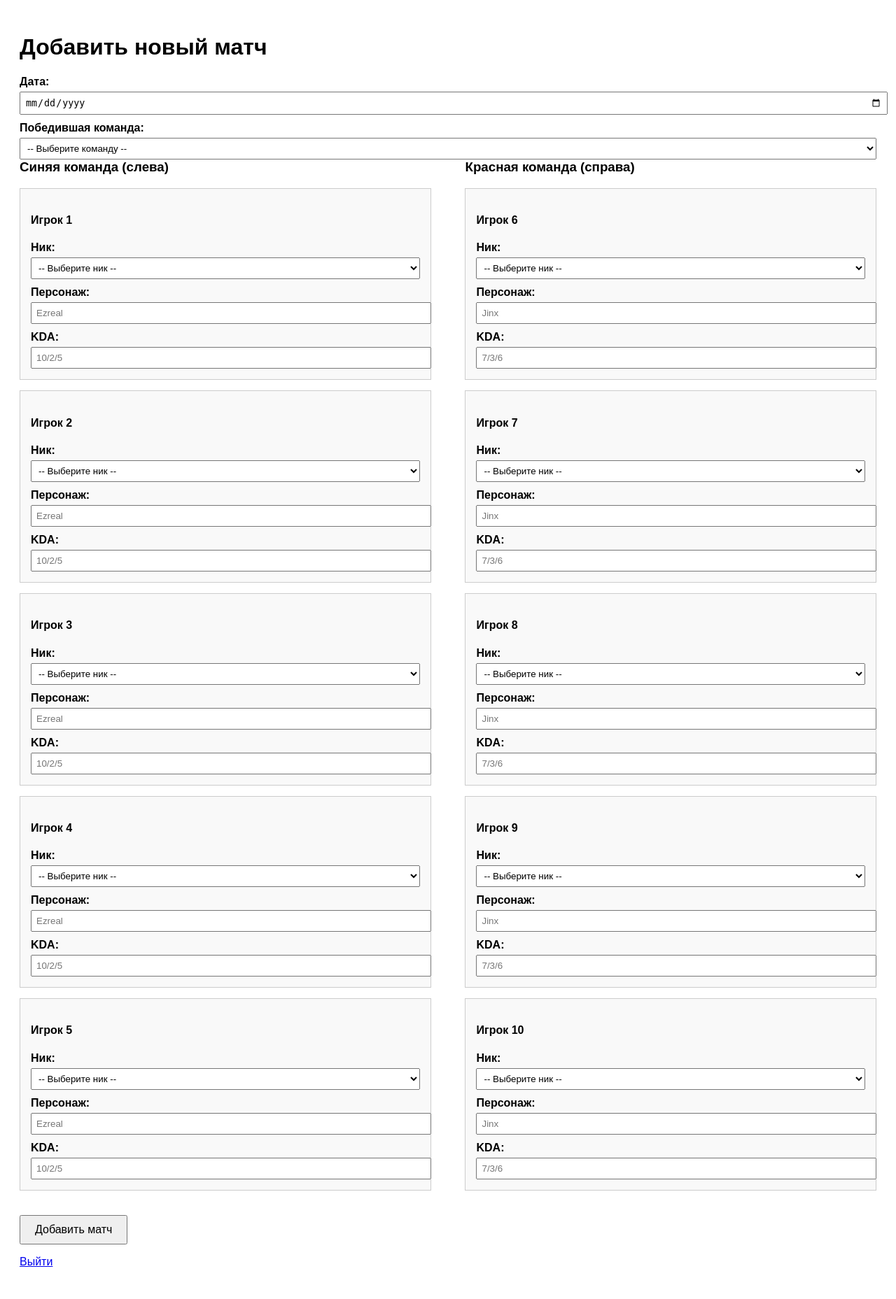
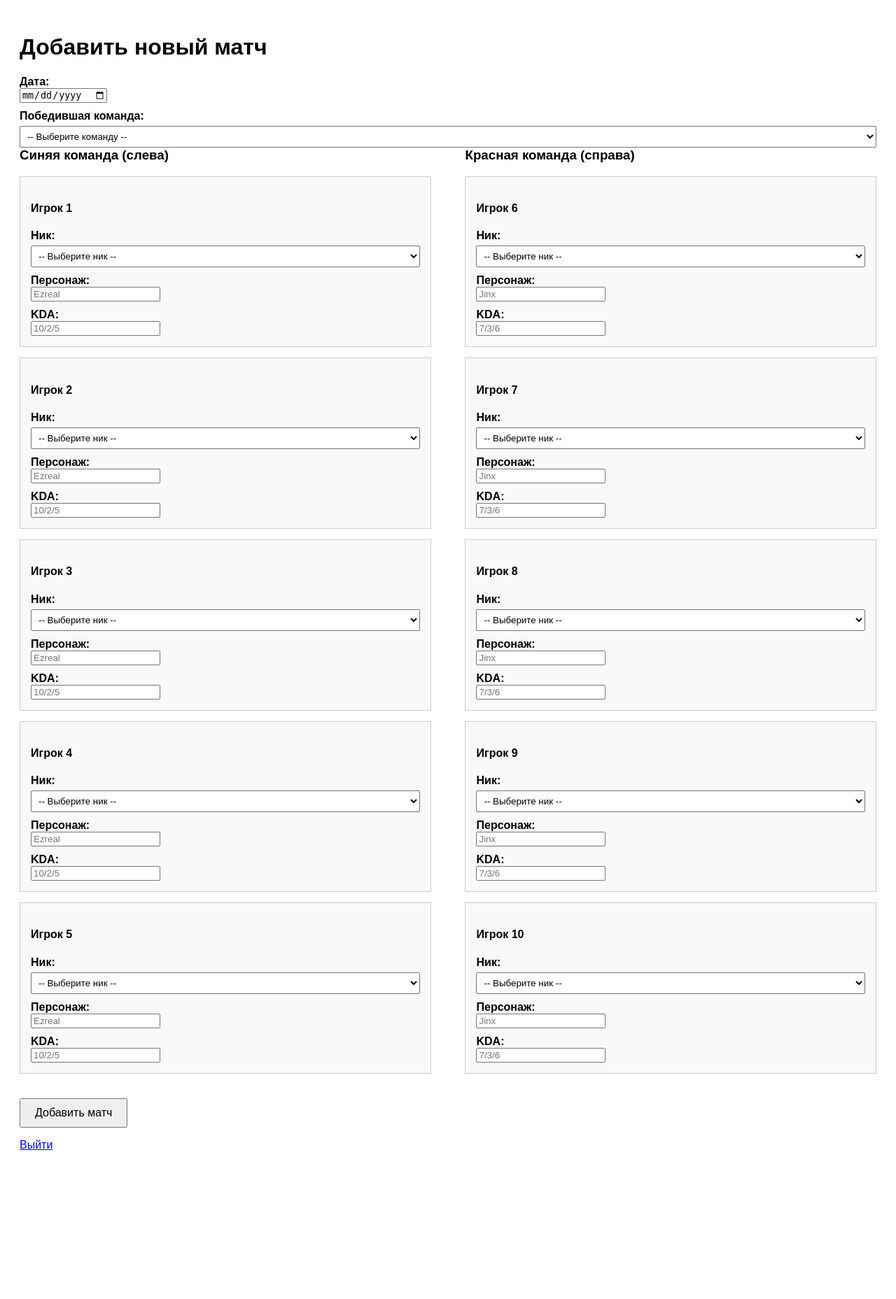
Before and after one commit to Karrics/Match_tracker, a Flask app: page /add_match in a window 1280 px wide. Shown: the whole page at 70% size. After the commit the page ends 1644 px from the top, so only its background shows below. Run offline with Flask 3, Linux system fonts and the light colour scheme; the visitor is signed in with stand-in values (Sample User, id 1); some libraries are stand-ins or nearby versions.

Commit message:
Version 2.3

```diff
--- a/app.py
+++ b/app.py
@@ -60,12 +60,13 @@ def logout():
     session.pop("logged_in", None)
     return redirect("/")
 
+
+
 @app.route('/add_match', methods=["GET", "POST"])
 def add_match():
     if not session.get("logged_in"):
         return redirect("/")
 
-    # Список всех известных никнеймов
     known_nicks = ["Karrics", "Shanhua", "HeBiBoBa", "Bolt n Jolt", "KinderVI", "Falke", "Ivabat", "wagoogus", "みどりみこ", "Nochy", "neofelis788", "T1kTakCat", "Frurik", "Rataty2001", "K0к0li0", "BENDYBOY", "Angel"]
 
     if request.method == "POST":
@@ -80,17 +81,14 @@ def add_match():
         conn = get_db_connection()
         cursor = conn.cursor()
 
-        # Получаем следующий номер матча
         cursor.execute("UPDATE match_counter SET current_value = current_value + 1 RETURNING current_value - 1")
         next_id = cursor.fetchone()[0]
         conn.commit()
 
-        # Добавляем матч
         cursor.execute("INSERT INTO matches (custom_id, date, winner) VALUES (%s, %s, %s) RETURNING id",
                        (next_id, date, winner))
         match_id = cursor.fetchone()[0]
 
-        # Добавляем игроков
         for nick, champ, kda, team in zip(player_nicks, player_champs, player_kdas, player_teams):
             cursor.execute("INSERT INTO players (match_id, nickname, champion, kda, team) VALUES (%s, %s, %s, %s, %s)",
                            (match_id, nick, champ, kda, team))
--- a/templates/add_match.html
+++ b/templates/add_match.html
@@ -24,7 +24,7 @@
             margin-top: 10px;
             font-weight: bold;
         }
-        select, input[type="text"], input[type="date"] {
+        select {
             width: 100%;
             padding: 6px;
             margin-top: 5px;
@@ -68,7 +68,6 @@
                         {% for nick in nicks %}
                             <option value="{{ nick }}">{{ nick }}</option>
                         {% endfor %}
-                        <option value="new_nick">➕ Ввести свой ник</option>
                     </select>
 
                     <label>Персонаж:</label>
@@ -95,7 +94,6 @@
                         {% for nick in nicks %}
                             <option value="{{ nick }}">{{ nick }}</option>
                         {% endfor %}
-                        <option value="new_nick">➕ Ввести свой ник</option>
                     </select>
 
                     <label>Персонаж:</label>
```
